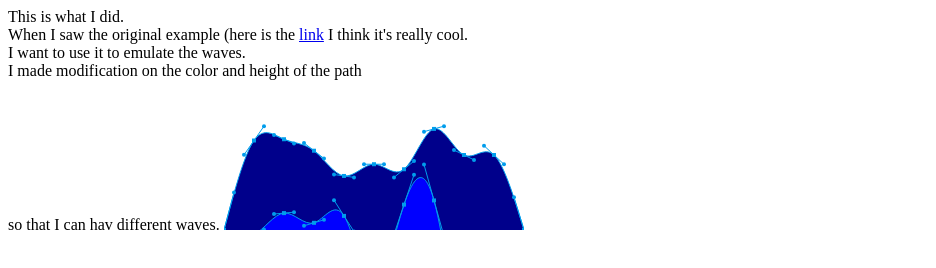
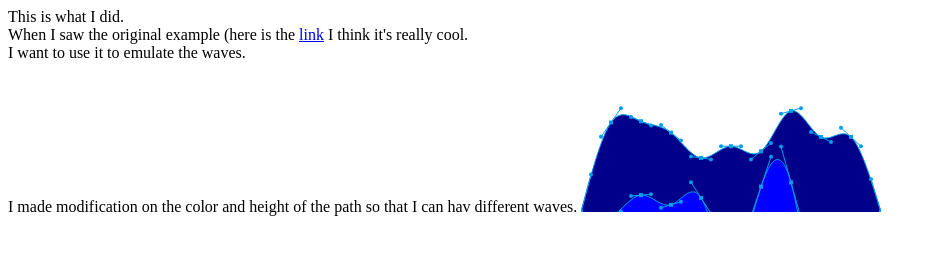
Before and after one commit to lilytea/TE8, a plain HTML site: page index.html in a window 1280 px wide. Shown: the whole page, without its empty margins (0-936 px from the left). Drawn offline with Linux system fonts and the light colour scheme.

Commit message:
Update index.html

```diff
--- a/index.html
+++ b/index.html
@@ -12,7 +12,7 @@
   When I saw the original example  (here is the <a href="http://paperjs.org/examples/smoothing/")>link</a>
   I think it's really cool.<br>
   I want to use it to emulate the waves.<br>
-  I made modification on the color and height of the path<br>
+  I made modification on the color and height of the path
   so that I can hav different waves.
 	<canvas id="myCanvas" resize></canvas>
 </body>
```
